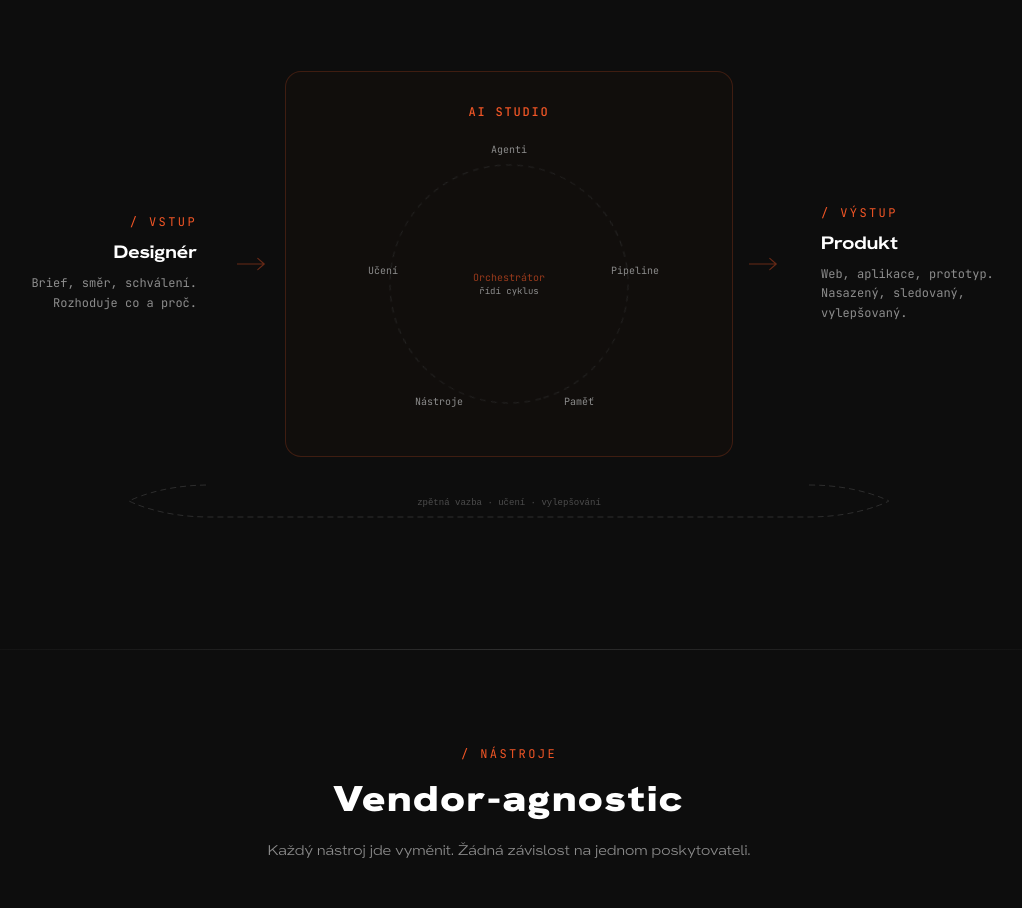
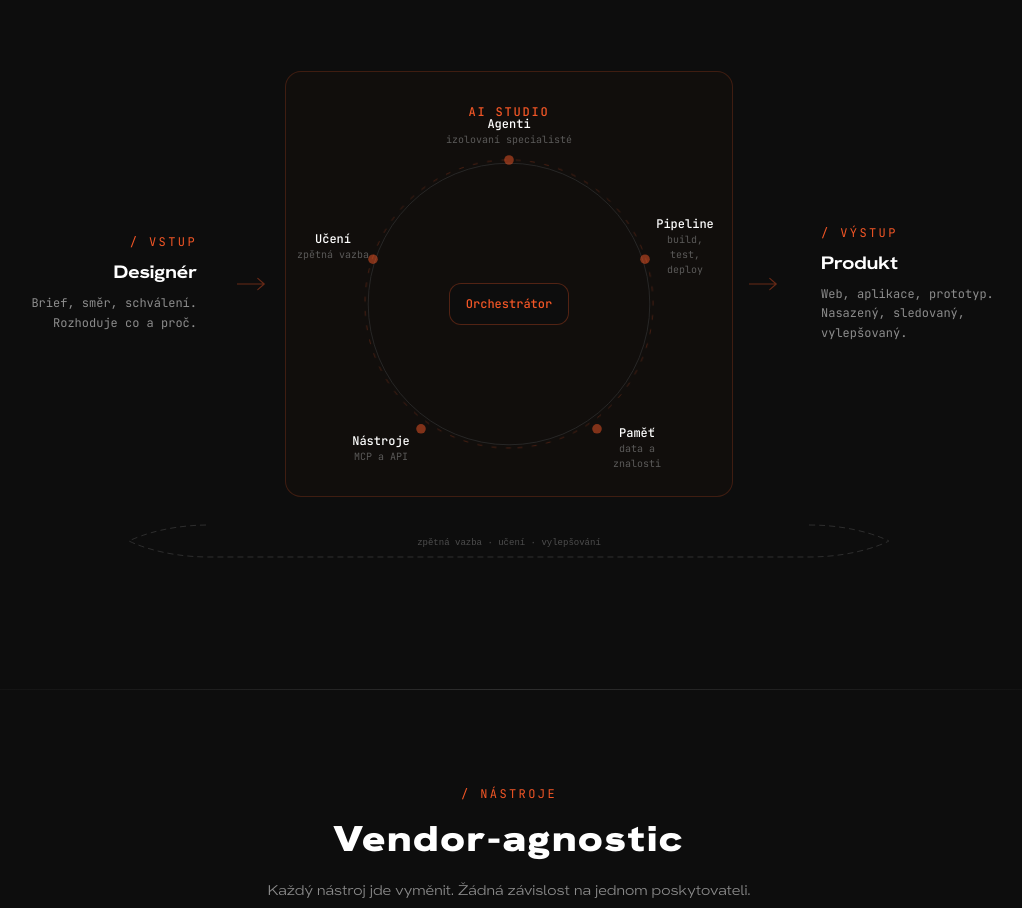
Before and after one commit to marinakcz/ai-setup, a Next.js app: page /pod-kapotou in a window 1280 px wide. Shown: the part 1175-2083 px from the top of the page, without its empty margins (131-1153 px from the left). Built offline with nearby package versions, Linux system fonts and the light colour scheme.

Commit message:
Improved architecture diagram — bigger labels, sub-descriptions, dots on circle
Co-Authored-By: Claude Opus 4.6 (1M context) <noreply@anthropic.com>

```diff
--- a/components/ai-studio-page.tsx
+++ b/components/ai-studio-page.tsx
@@ -118,34 +118,47 @@ export default function AiStudioPage() {
               </div>
 
               {/* Circular flow */}
-              <div className="relative w-full max-w-[280px] mx-auto aspect-square">
-                {/* Center label */}
-                <div className="absolute inset-0 flex items-center justify-center">
-                  <div className="text-center">
-                    <div className="font-mono text-[10px] text-primary/60">Orchestrátor</div>
-                    <div className="font-mono text-[9px] text-muted-foreground">řídí cyklus</div>
+              <div className="relative w-full max-w-[320px] mx-auto aspect-square">
+                {/* Center — Orchestrátor */}
+                <div className="absolute inset-0 flex items-center justify-center z-10">
+                  <div className="text-center px-4 py-3 rounded-xl border border-primary/30 bg-background">
+                    <div className="font-mono text-xs text-primary font-medium">Orchestrátor</div>
                   </div>
                 </div>
 
                 {/* Rotating ring */}
-                <svg viewBox="0 0 200 200" className="w-full h-full animate-[spin_30s_linear_infinite]" aria-hidden="true">
-                  <circle cx="100" cy="100" r="85" fill="none" stroke="hsl(var(--border))" strokeWidth="0.5" strokeDasharray="4 4" />
+                <svg viewBox="0 0 200 200" className="w-full h-full" aria-hidden="true">
+                  {/* Outer dashed circle — rotates */}
+                  <circle cx="100" cy="100" r="90" fill="none" stroke="hsl(var(--primary))" strokeWidth="0.5" strokeDasharray="3 6" opacity="0.3" className="animate-[spin_25s_linear_infinite] origin-center" />
+                  {/* Inner solid circle */}
+                  <circle cx="100" cy="100" r="88" fill="none" stroke="hsl(var(--border))" strokeWidth="0.5" />
+                  {/* Dots at layer positions */}
+                  {[
+                    [100, 10],  // top
+                    [185, 72],  // right-top
+                    [155, 178], // right-bottom
+                    [45, 178],  // left-bottom
+                    [15, 72],   // left-top
+                  ].map(([cx, cy], i) => (
+                    <circle key={i} cx={cx} cy={cy} r="3" fill="hsl(var(--primary))" opacity="0.5" />
+                  ))}
                 </svg>
 
-                {/* Layer labels positioned around the circle */}
+                {/* Layer labels — positioned outside the circle */}
                 {[
-                  { label: "Agenti", x: "50%", y: "2%" },
-                  { label: "Pipeline", x: "95%", y: "45%" },
-                  { label: "Paměť", x: "75%", y: "92%" },
-                  { label: "Nástroje", x: "25%", y: "92%" },
-                  { label: "Učení", x: "5%", y: "45%" },
+                  { label: "Agenti", sub: "izolovaní specialisté", x: "50%", y: "-4%" },
+                  { label: "Pipeline", sub: "build, test, deploy", x: "105%", y: "32%" },
+                  { label: "Paměť", sub: "data a znalosti", x: "90%", y: "95%" },
+                  { label: "Nástroje", sub: "MCP a API", x: "10%", y: "95%" },
+                  { label: "Učení", sub: "zpětná vazba", x: "-5%", y: "32%" },
                 ].map((item, i) => (
                   <div
                     key={i}
-                    className="absolute font-mono text-[10px] text-muted-foreground -translate-x-1/2 -translate-y-1/2 hover:text-primary transition-colors cursor-default"
+                    className="absolute -translate-x-1/2 -translate-y-1/2 text-center cursor-default group"
                     style={{ left: item.x, top: item.y }}
                   >
-                    {item.label}
+                    <div className="font-mono text-xs text-foreground font-medium group-hover:text-primary transition-colors">{item.label}</div>
+                    <div className="font-mono text-[10px] text-muted-foreground/60">{item.sub}</div>
                   </div>
                 ))}
               </div>
```
